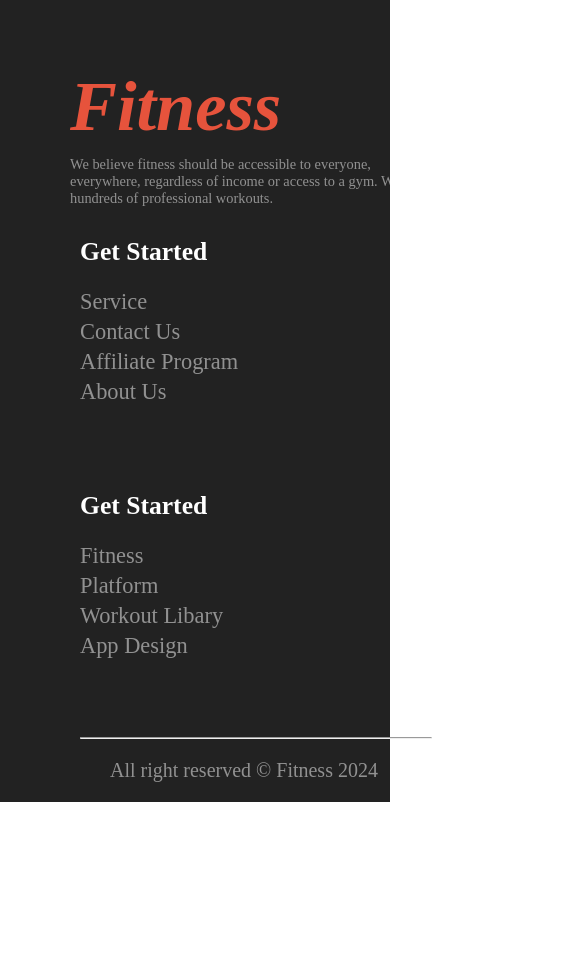
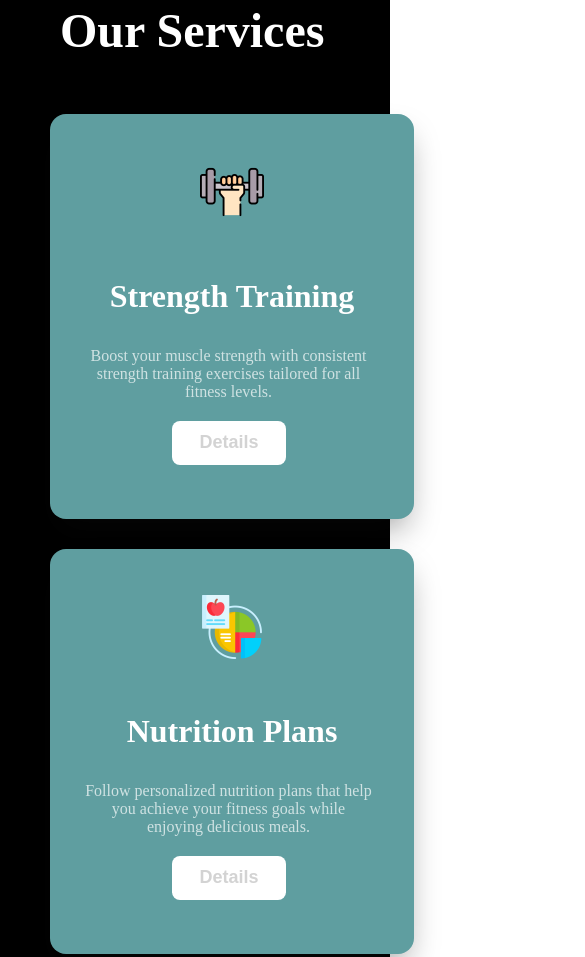
Before and after one commit to nbappi13/B10-A2-Task, a plain HTML site: page index.html in a window 390 px wide. Shown: the part 7236-8193 px from the top of the page, 585 px wide, since content can reach past the window. Before the commit the page ends 8038 px from the top, so only its background shows below. Drawn offline with Linux system fonts and the light colour scheme; a web font is replaced by a local one.

Commit message:
created creative section and made responsive

```diff
--- a/index.html
+++ b/index.html
@@ -75,7 +75,7 @@
         </section>
         <!-- BANNER SECTION ENDS HERE -->
     </header>
-    <main class="main  bg-color ">
+    <main class="main  bg-color">
 
 
         <!-- CHANGE HABIT SECTION STARTS HERE -->
@@ -333,6 +333,37 @@
             </div>
          </section>
         <!-- MEET TEAM SECTION ENDS HERE  -->
+
+
+
+        <section class="Creative-Section">
+            <div class="service-container">
+                <h2>Our Services</h2>
+            <div class="cards">
+                <div class="card">
+                    <img src="images/dumbbell.png" width="64px" height="64px" alt="dumbbell icon"> <br> <br>
+                    <h3>Strength Training</h3>
+                    <p>Boost your muscle strength with consistent strength training exercises tailored for all fitness levels.</p>
+                    <button><a href="#">Details</a></button>
+                </div>
+                <div class="card">
+                    <img src="images/nutrition.png" width="64px" height="64px" alt="nutrition image icon">  <br> <br>
+                    <h3>Nutrition Plans</h3>
+                    <p>Follow personalized nutrition plans that help you achieve your fitness goals while enjoying delicious meals.</p>
+                    <button><a href="#">Details</a></button>
+
+                </div>
+                <div class="card">
+                    <img src="images/stretching.png" width="64px" height="64px" alt="stretching related icon"> <br> <br>
+                    <h3>Flexibility & Balance</h3>
+                      <p>Improve your flexibility and balance with yoga and stretching exercises that fit your daily routine.</p>
+                      <button><a href="#">Details</a></button>
+                </div>
+            </div>
+
+                </div>
+
+        </section>
     </main>
 
 
--- a/styles/responsive.css
+++ b/styles/responsive.css
@@ -366,6 +366,34 @@
     /* MEET TEAM SECTION ENDS HERE */
 
 
+    /* CREATIVE SECTION STARTS HERE  */
+    /* For Medium Device */
+    @media screen and (min-width: 577px) and (max-width: 992px) {
+        .cards {
+            flex-direction: column;
+            gap: 30px;
+            align-items: center;
+        }
+
+        .service-container h2  {
+            margin-left: 0px;
+        }
+    }
+    @media screen and (max-width: 576px) {
+        .cards {
+            flex-direction: column;
+            gap: 30px;
+            align-items: self-start;
+        }
+
+        .service-container h2  {
+            margin-left: 110px;
+            text-align: left;
+        }
+    }
+    /* CREATIVE SECTION ENDS HERE  */
+
+
     /* FOOTER SECTION STARTS HERE */
     /* For Medium Device  */
     @media screen and (min-width: 577px) and (max-width: 992px) {
--- a/styles/style.css
+++ b/styles/style.css
@@ -737,6 +737,103 @@ select {
 /* MEET TEAM SECTION ENDS HERE */
 
 
+/* HELLO */
+
+.Creative-Section {
+  /* background-color: black; */
+}
+.service-container {
+  width: 1060px;
+  align-items: center;
+  margin-left: -50px;
+  margin-top: -80px;
+  padding-bottom: 70px;
+
+
+}
+
+.service-container h2 {
+  margin-left: 300PX;
+  font-weight: 700;
+  font-size: 3rem;
+  margin-top: 90px;
+  margin-bottom: 56px;
+  text-align: center;
+  color: white;
+
+
+}
+
+.cards {
+  display: flex;
+  margin-left: 100px;
+  margin-right: 110px;
+  column-gap: 64px;
+
+}
+
+
+.card {
+  padding: 10px;
+  background-color:cadetblue;
+  border-radius: 16px;
+  width: 344px;
+  height: 385px;
+  box-shadow: 0px 16px 32px -8px rgba(12, 12, 13, 0.4);
+
+}
+
+.card img {
+padding-top: 36px;
+padding-left: 140px;
+padding-right: 140px;
+}
+
+.card h3 {
+  font-weight: 700;
+  font-size: 2rem;
+  color: rgba(255, 255, 255, 1);
+  text-align: center;
+}
+.card p {
+  width: 291px;
+  font-size: 1rem;
+  font-weight: 400;
+  margin: 24px 32px 30px 23px;
+  color: rgba(255, 255, 255, 1);
+  text-align: center;
+  align-items: center;
+  opacity: 0.7;
+}
+
+.card button {
+  width: 114px;
+  height: 44px;
+  margin-top: -10px;
+  margin-bottom: 36px;
+  margin-left: 112px;
+  margin-right: 118px;
+  border-radius: 8px;
+  background-color: rgba(255, 255, 255, 1);
+  border: none;
+}
+
+.card button a {
+  /* margin-top: -10px; */
+  font-weight: 600;
+  font-size: 1.125rem;
+  color:lightgrey;
+  text-decoration: none;
+}
+
+
+.card button:hover {
+  background-color: tomato;
+}
+
+/* HELLO */
+
+
 /* FOOTER SECTION STARTS HERE */
 .footer-sec {
   background-color: rgba(34, 34, 34, 1);
```
Also changed, not shown: images/dumbbell.png (added), images/nutrition.png (added), images/stretching.png (added).
